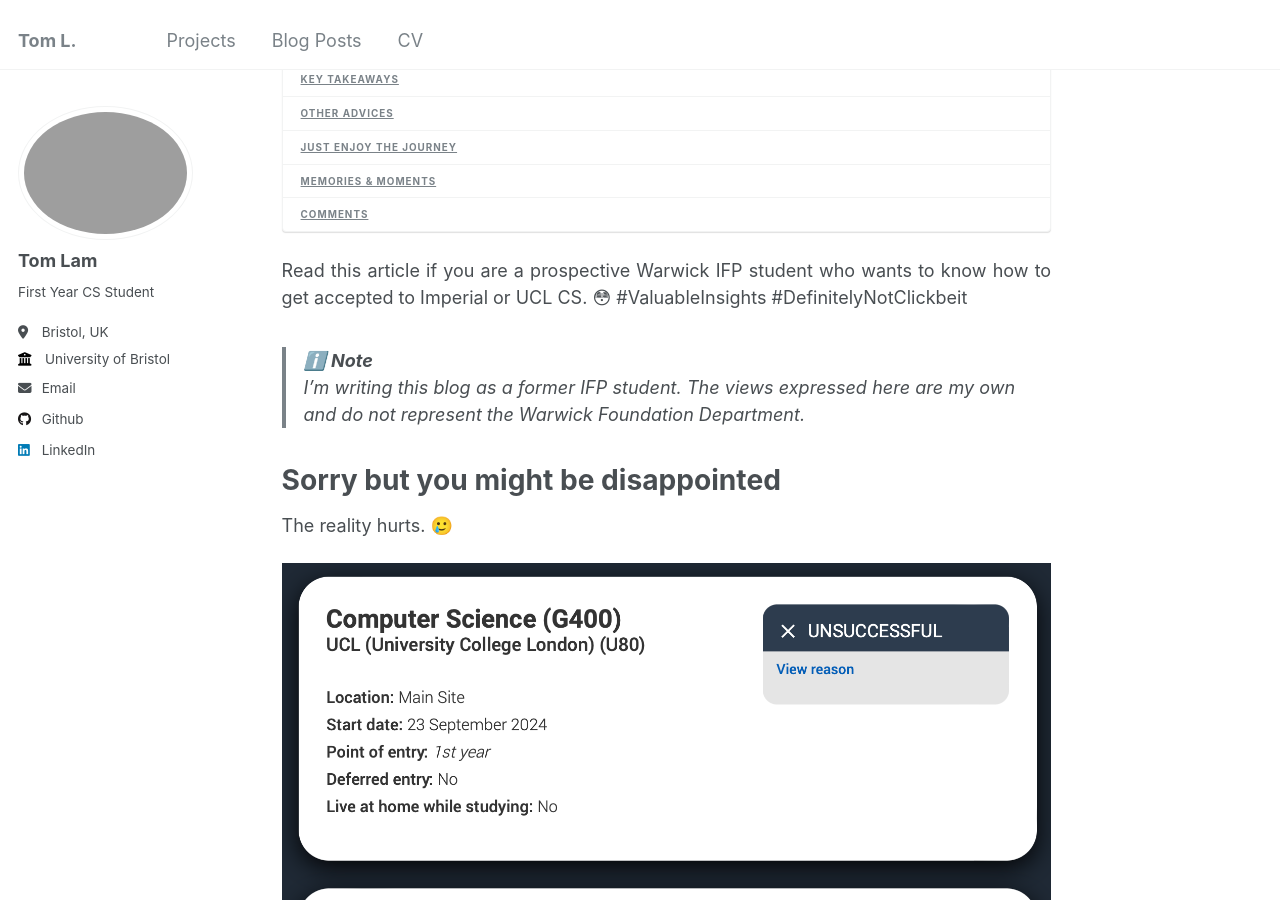
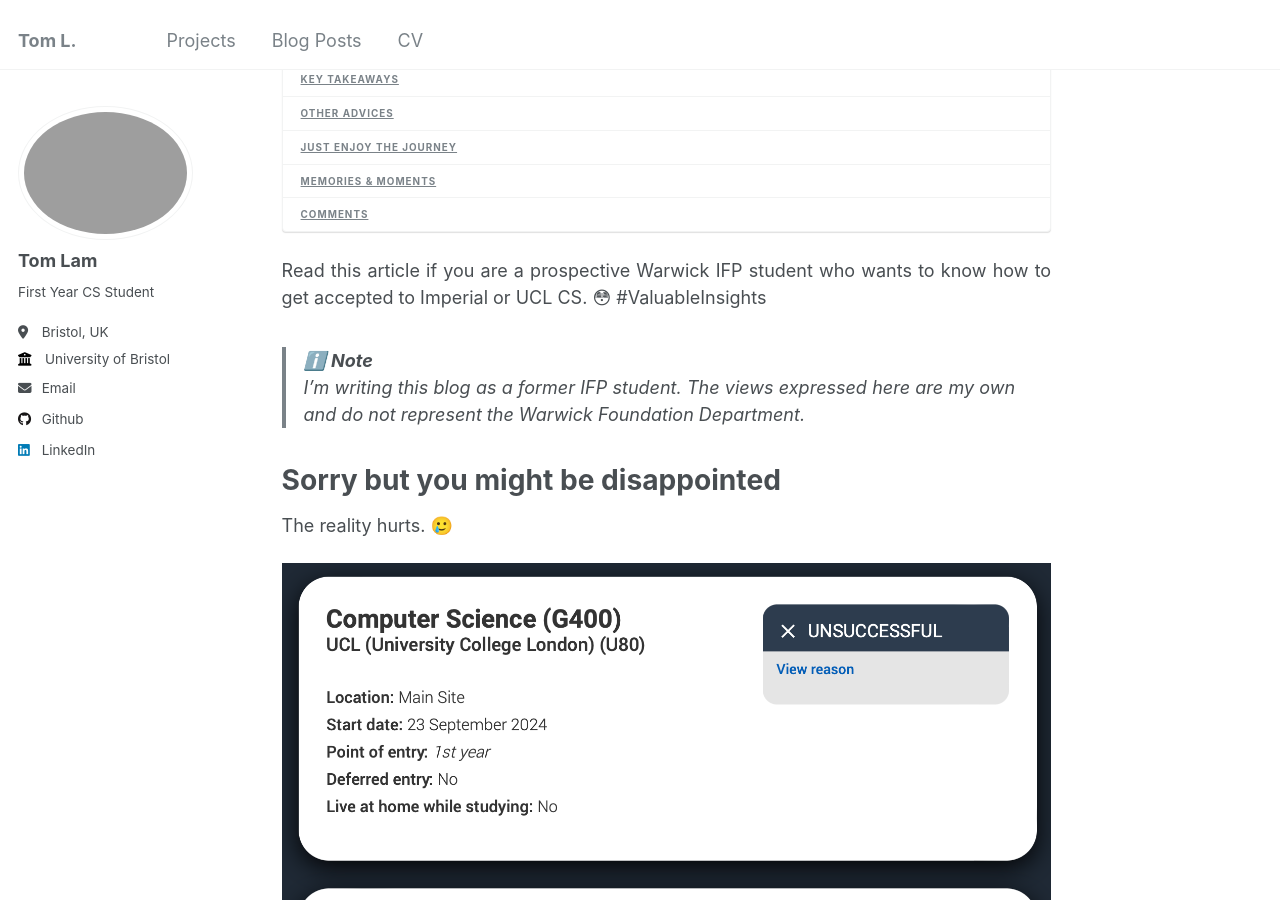
Before and after one commit to T0mLam/t0mlam.github.io, a Jekyll site: the page built from _posts/2024-08-31-advice-and-insights-for-the-warwick-ifp-cs-pathway.md, in a window 1280 px wide and 900 px high, scrolled down 467 px. Built offline with Jekyll 4.4.1, drawn with Linux system fonts in a browser that asks for light colours; formulas are drawn with MathJax 3; comment, search, counter and statistics services are not loaded.

Commit message:
update Advice and Insights for the Warwick IFP CS Pathway

```diff
--- a/_posts/2024-08-31-advice-and-insights-for-the-warwick-ifp-cs-pathway.md
+++ b/_posts/2024-08-31-advice-and-insights-for-the-warwick-ifp-cs-pathway.md
@@ -174,7 +172,10 @@ gallery:
     alt: "16/6/2024: Leaving Warwick after returning the key fob, now awaiting my journey at Bristol for the next 3 years. 😉⏳"
 ---
 
-Read this article if you are a prospective Warwick IFP student who wants to know how to get accepted to Imperial or UCL CS. 😳 #ValuableInsights #DefinitelyNotClickbeit
+<!-- preview image -->
+<img src='/images/blogs/advice-and-insights-for-the-warwick-ifp-cs-pathway/foundation_department.jpg' style='display: none;'>
+
+Read this article if you are a prospective Warwick IFP student who wants to know how to get accepted to Imperial or UCL CS. 😳 #ValuableInsights
 
 > ℹ️ **Note** <br>
 > I'm writing this blog as a former IFP student. The views expressed here are my own and do not represent the Warwick Foundation Department.
```
Also changed, not shown: other parts of _posts/2024-08-31-advice-and-insights-for-the-warwick-ifp-cs-pathway.md (+0 -2 lines).
